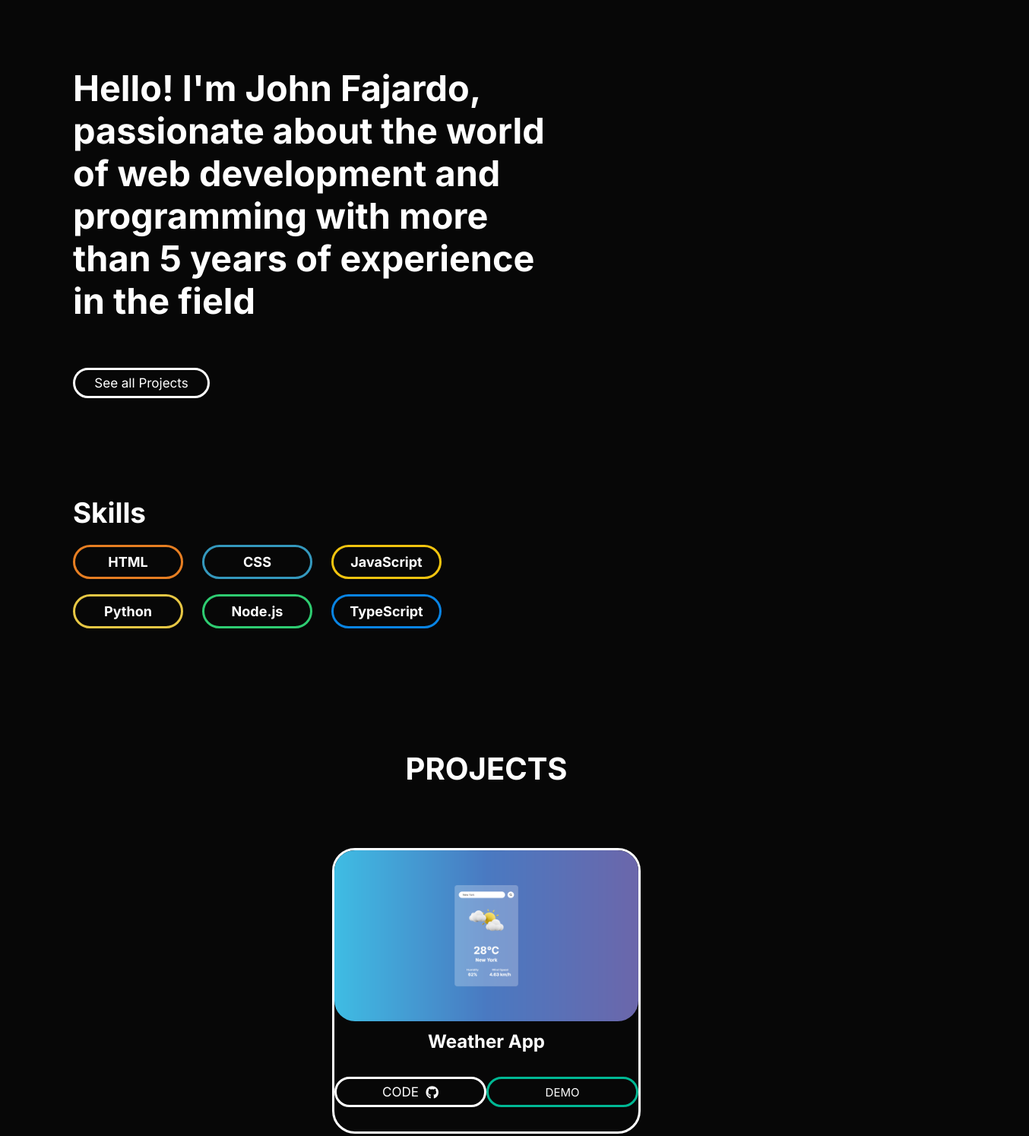
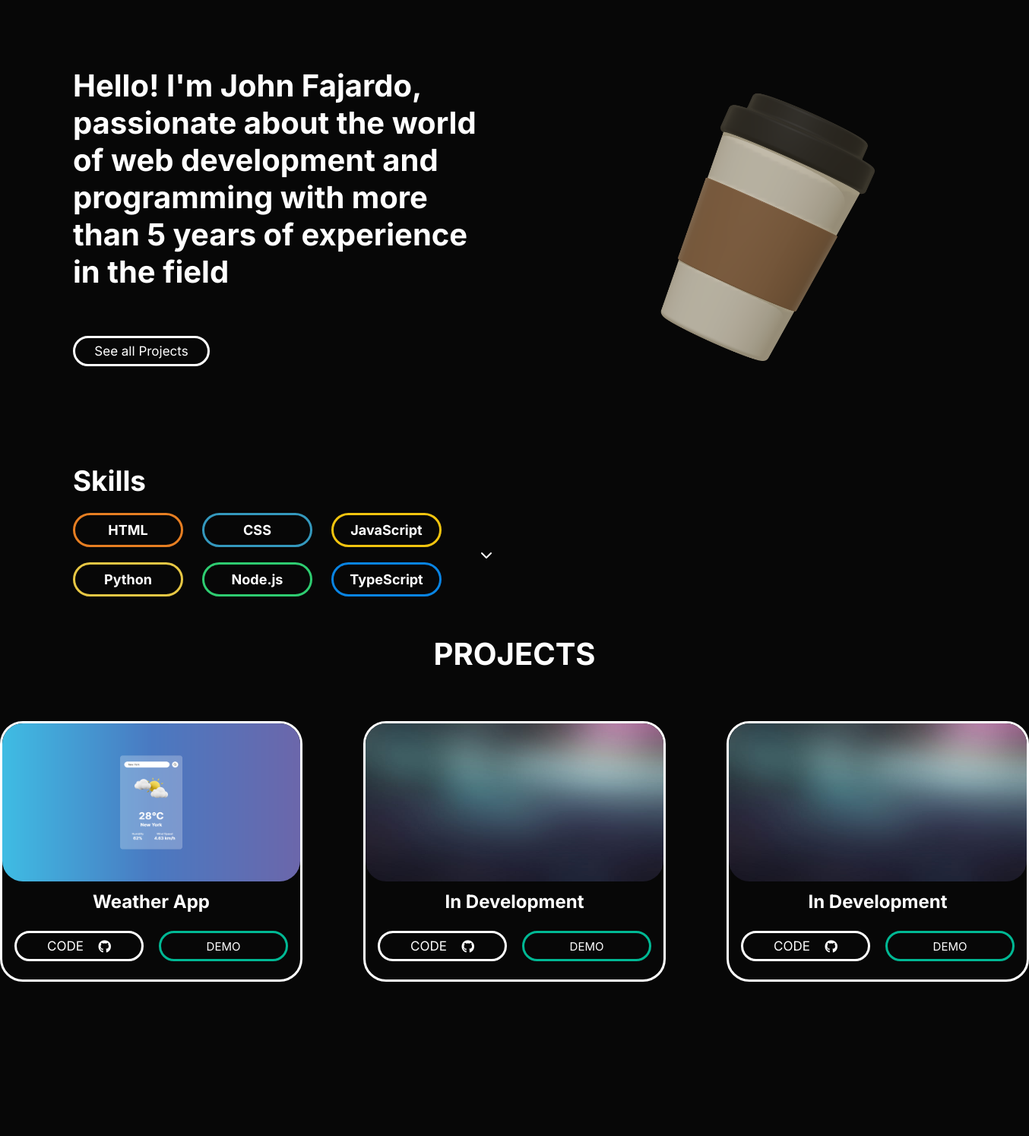
Before and after one commit to Fajardo-dev/Portfolio-v1-old, a website: page index.html in a window 1280 px wide. Shown: the part 780-2275 px from the top of the page at 76% size, 1354 px wide, since content can reach past the window. Drawn offline with Linux system fonts and the light colour scheme.

Commit message:
Update about section

```diff
--- a/css/style.scss
+++ b/css/style.scss
@@ -141,7 +141,12 @@ nav, ul{
 
 .txt-home, .img-home{
     width: 50%;
-    height: 35%;
+    // height: 35%;
+}
+
+.img-home img{
+    width: 90%;
+    float: right;
 }
 
 .txt-home{
@@ -207,18 +212,22 @@ nav, ul{
 }
 
 
+
+
 /* ABOUT */
 
 .about{
     width: 85vw;
-    height: auto;
+    height: 95vh;
     margin:auto ;
+    display: grid;
+    grid-template-columns: 2fr 1fr;
 }
 
 .txt-about{
     font-weight: bold;    /*bold*/
     font-size: 2.5rem;
-    width: 60%;
+    width: 75%;
     padding: 8rem 0;
 }
 
@@ -295,6 +304,15 @@ nav, ul{
     border: 3px solid #0984E3;
 }
 
+.cont-about-side{
+    padding: 10rem 0;
+}
+
+.cont-about-side img{
+    width: 100%;
+}
+
+
 /* PROJECTS */
 
 .projects{
@@ -308,13 +326,13 @@ nav, ul{
     font-size: 2.5rem;
     font-weight: bold;
     text-align: center;
-    padding: 5rem 0;
+    padding: 6rem 0 4rem 0;
 }
 
 .projects-cont{
     display: grid;
     grid-template-columns: 1fr 1fr 1fr;
-    // gap: 2em;
+    gap: 5em;
 }
 
 .projects-card{
@@ -324,6 +342,7 @@ nav, ul{
     border: 3px solid #fff;
     height: auto;
     text-align: center;
+    background-color: #070707;
 }
 
 .projects-card h2{
@@ -333,21 +352,23 @@ nav, ul{
 .projects-card img{
     width: 100%;
     border-radius: 27px;
+    height: 13em;
 }
 
 .btns-projects{
-    display: flex;
+    display: grid;
     align-items: center;
     justify-content: space-evenly;
     max-height: max-content;
     flex-grow: 1;
-    width: 100%;
-    margin: 2em auto;
+    margin: 1.5em 1em;
+    gap: 20px;
+    grid-template-columns: 1fr 1fr;
 }
 
 .btn-code{
     display: flex;
-    width: 200px;
+    width: 170px;
     height: 40px;
     border: 3px solid #fff;
     border-radius: 20px;
@@ -355,11 +376,11 @@ nav, ul{
     font-size: 17px;
     align-items: center;
     justify-content: space-between;
-    padding:0 60px;
+    padding:0 40px;
 }
 
 .btn-demo{
-    width: 200px;
+    width: 170px;
     height: 40px;
     border: 3px solid #00b894;
     border-radius: 20px;
@@ -369,7 +390,17 @@ nav, ul{
 
 .btn-demo:hover{
     background-color:#00b894;
+    color: #fff;
+}
+
+
+.btn-code:hover{
+    background-color:#fff;
     color: #000;
+}
+
+.giticon{
+    color: inherit;
 }
 
 // RESPONSIVE QUERIES
@@ -394,6 +425,10 @@ nav, ul{
         width: 0;
     }
 
+    .img-home img{
+        width: 0px;
+        height: 0px;
+    }
 
     .txt-home,
     .img-home,
@@ -423,4 +458,9 @@ nav, ul{
       grid-template-columns: 1fr; /* Cambio a una sola columna en proyectos en pantallas pequeñas */
       gap: 4em; /* Reducción del espacio entre proyectos en pantallas pequeñas */
     }
+
+    .cont-about-side{
+        width: 0px;
+        height: 0px;
+    }
   }
--- a/index.html
+++ b/index.html
@@ -42,12 +42,13 @@
         </article>
 
         <article class="img-home">
-            <img src="" alt="">
+            <!-- <img src="img/homeside.png" alt=""> -->
         </article>
     </section>
     <section class="btn-down"><a href="#about"><i class="fa-solid fa-chevron-down"></i></a></section>
 
     <section id="about" class="about">
+        <section>
         <article class="txt-about">
             <h1>Hello! I'm John Fajardo, passionate about the world of web development and programming with more than 5 years of experience in the field</h1>
 
@@ -80,7 +81,13 @@
                     </div>
                 </article>
         </article>
+        </section>
+        <article class="cont-about-side">
+            <img src="img/coffee.png" alt="">
+        </article>
     </section>
+
+    <section class="btn-down"><a href="#projects"><i class="fa-solid fa-chevron-down"></i></a></section>
 
     <section id="projects" class="projects">
         <h2 class="projects-title">PROJECTS</h2>
@@ -91,10 +98,32 @@
                 <h2>Weather App</h2>
                 <div class="btns-projects">
                     <a href="https://github.com/Fajardo-dev/WeatherApp" target="_blank"><button class="btn-code">CODE
-                        <i class="fa-brands fa-github"></i></button></a>
+                        <i class="fa-brands fa-github giticon"></i></button></a>
                     <a href="https://fajardo-dev-weatherapp.netlify.app" target="_blank"><button class="btn-demo">DEMO</button></a>
                 </div>
             </article>
+
+
+            <article class="projects-card">
+                <img src="img/in-development.png" alt="">
+                <h2>In Development</h2>
+                <div class="btns-projects">
+                    <a href="https://github.com/Fajardo-dev/" target="_blank"><button class="btn-code">CODE
+                        <i class="fa-brands fa-github giticon"></i></button></a>
+                    <a href="#" target="_blank"><button class="btn-demo">DEMO</button></a>
+                </div>
+            </article>
+
+            <article class="projects-card">
+                <img src="img/in-development.png" alt="">
+                <h2>In Development</h2>
+                <div class="btns-projects">
+                    <a href="https://github.com/Fajardo-dev/" target="_blank"><button class="btn-code">CODE
+                        <i class="fa-brands fa-github giticon"></i></button></a>
+                    <a href="#" target="_blank"><button class="btn-demo">DEMO</button></a>
+                </div>
+            </article>
+
 
 
         </section>
```
Also changed, not shown: css/style.css, img/coffee.png (added), img/homeside.png (added), img/in-development.png (added), img/project1.png (deleted), 1 other file.
